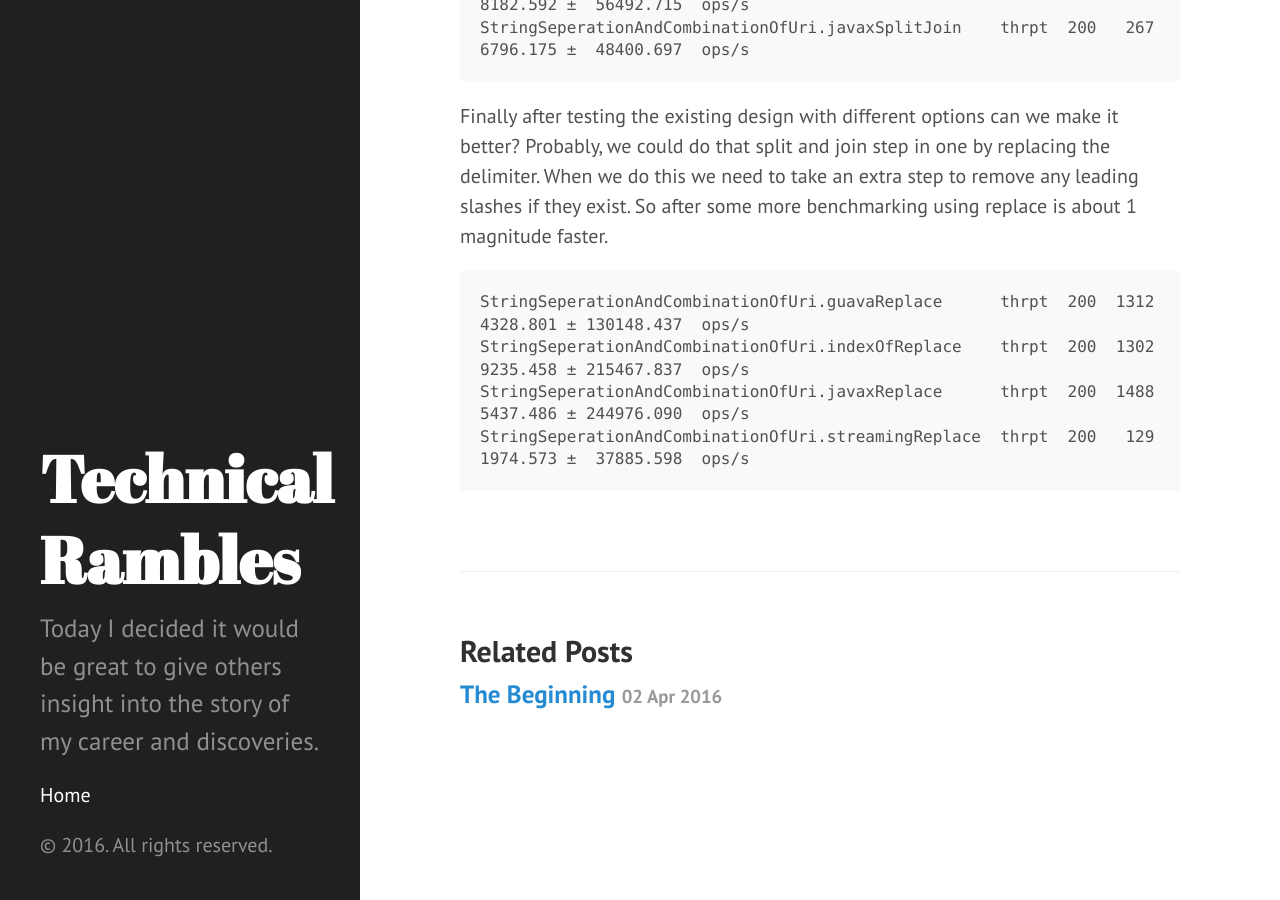
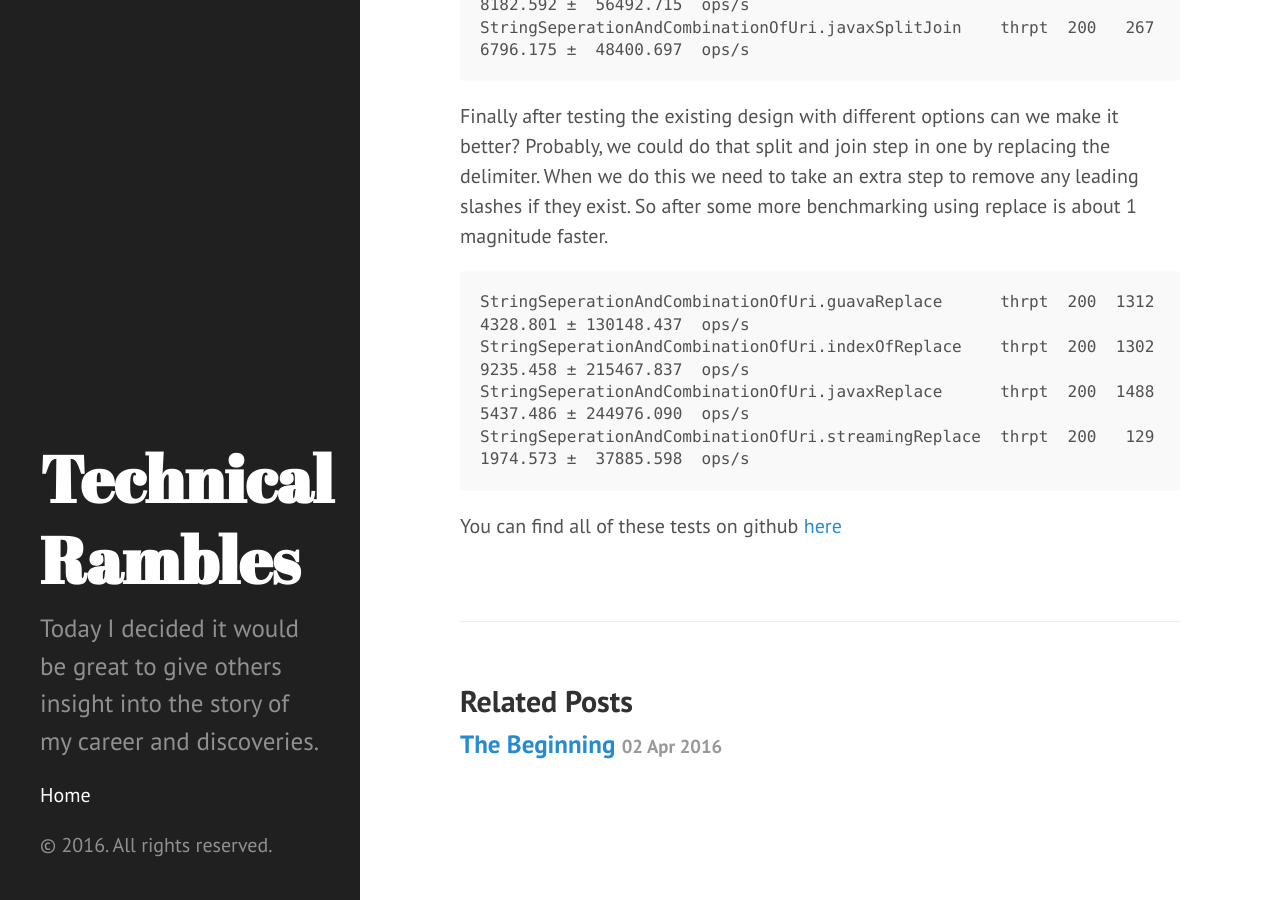
Before and after one commit to set321go/set321go.github.io, a Jekyll site: the page built from _posts/2016-04-18-string-concat-in-java.markdown, in a window 1280 px wide and 900 px high, scrolled down 1504 px. Built offline with Jekyll 4.4.1, drawn with Linux system fonts in a browser that asks for light colours.

Commit message:
Post update: String concat in java

```diff
--- a/_posts/2016-04-18-string-concat-in-java.markdown
+++ b/_posts/2016-04-18-string-concat-in-java.markdown
@@ -46,3 +46,5 @@ Finally after testing the existing design with different options can we make it
     StringSeperationAndCombinationOfUri.indexOfReplace    thrpt  200  13029235.458 ± 215467.837  ops/s
     StringSeperationAndCombinationOfUri.javaxReplace      thrpt  200  14885437.486 ± 244976.090  ops/s
     StringSeperationAndCombinationOfUri.streamingReplace  thrpt  200   1291974.573 ±  37885.598  ops/s
+
+You can find all of these tests on github [here](https://github.com/set321go/benchmark/blob/master/src/main/java/org/sample/StringSeperationAndCombinationOfUri.java)
```
